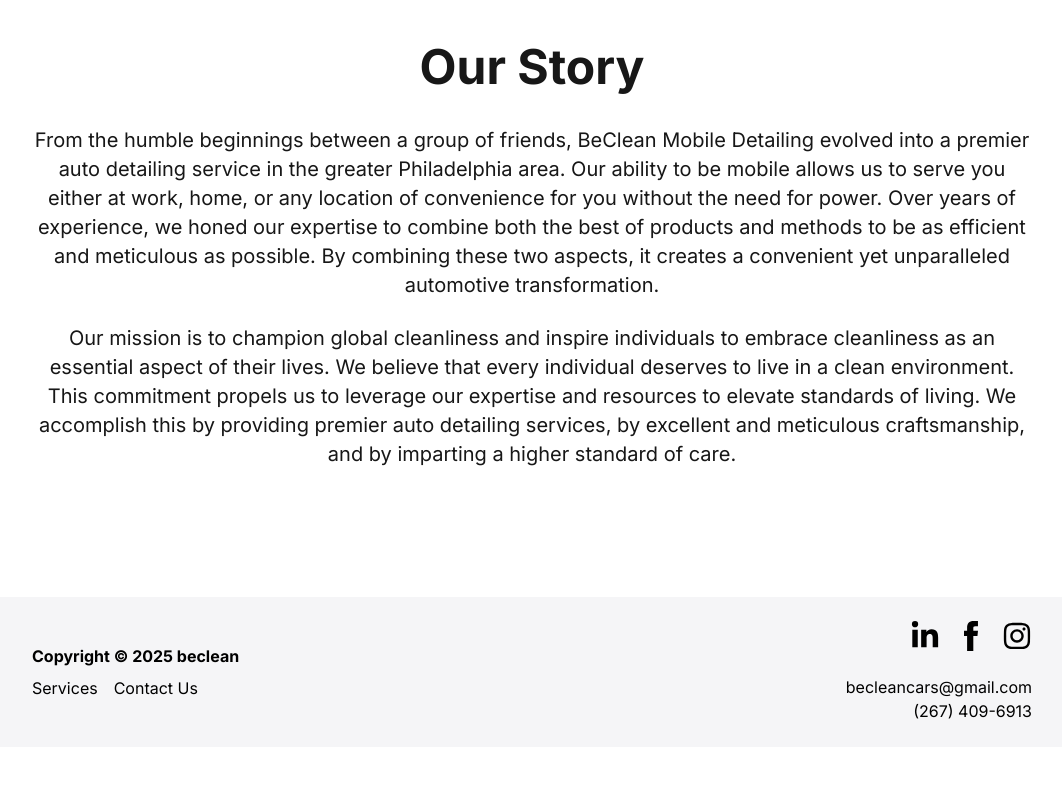
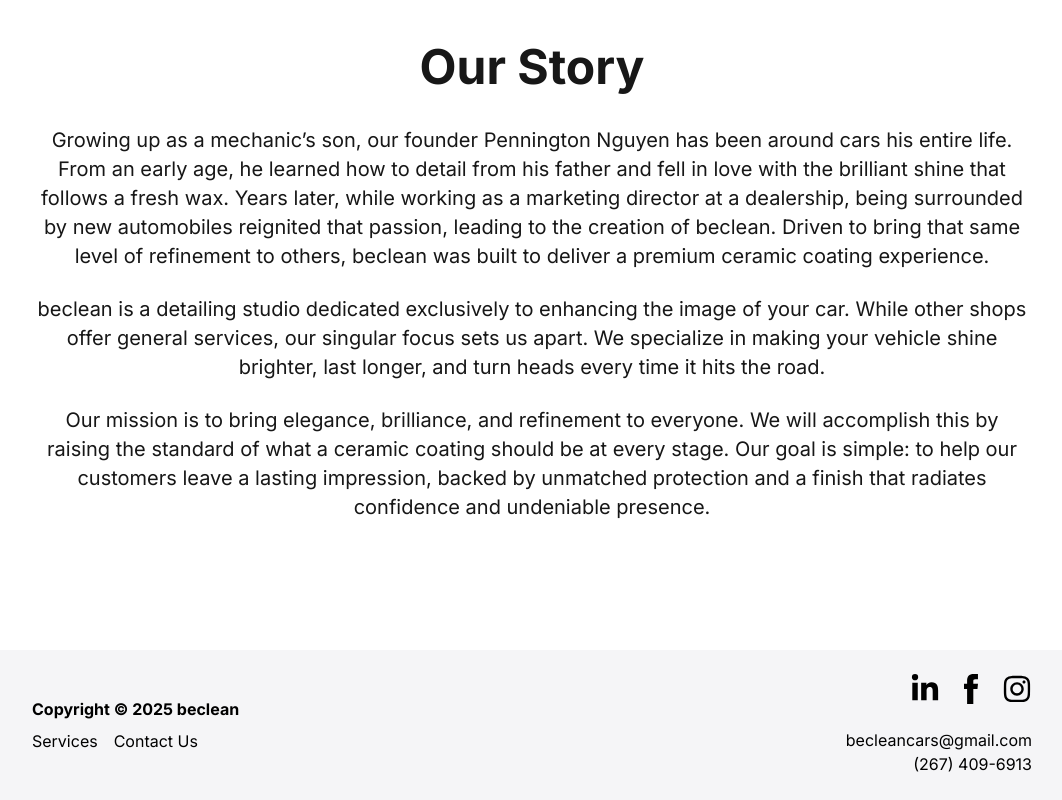
Before and after one commit to jisanjung/becleannext, a Next.js app: page / in a window 1280 px wide. Shown: the part 3277-4077 px from the top of the page, without its empty margins (108-1170 px from the left). Before the commit the page ends 4024 px from the top, so only its background shows below. Built offline with nearby package versions, Linux system fonts and the light colour scheme.

Commit message:
Our Story Copy Updates

```diff
--- a/src/landing/OurStory.jsx
+++ b/src/landing/OurStory.jsx
@@ -6,17 +6,15 @@
         <div className="container">
             <h2 className="title-sm text-center">Our Story</h2>
             <p className="text text-center">
-            From the humble beginnings between a group of friends, BeClean Mobile Detailing evolved into a premier auto detailing service in the greater Philadelphia area.
-            Our ability to be mobile allows us to serve you either at work, home, or any location of convenience for you without the need for power.
-            Over years of experience, we honed our expertise to combine both the best of products and methods to be as efficient and meticulous as possible.
-            By combining these two aspects, it creates a convenient yet unparalleled automotive transformation.
+            Growing up as a mechanic’s son, our founder Pennington Nguyen has been around cars his entire life. From an early age, he learned how to detail from his father and fell in love with the brilliant shine that follows a fresh wax. Years later, while working as a marketing director at a dealership, being surrounded by new automobiles reignited that passion, leading to the creation of beclean. Driven to bring that same level of refinement to others, beclean was built to deliver a premium ceramic coating experience.
             </p>
             <br/>
             <p className="text text-center">
-            Our mission is to champion global cleanliness and inspire individuals to embrace cleanliness as an essential aspect of their lives.
-            We believe that every individual deserves to live in a clean environment.
-            This commitment propels us to leverage our expertise and resources to elevate standards of living.
-            We accomplish this by providing premier auto detailing services, by excellent and meticulous craftsmanship, and by imparting a higher standard of care.
+            beclean is a detailing studio dedicated exclusively to enhancing the image of your car. While other shops offer general services, our singular focus sets us apart. We specialize in making your vehicle shine brighter, last longer, and turn heads every time it hits the road.
+            </p>
+            <br/>
+            <p className="text text-center">
+            Our mission is to bring elegance, brilliance, and refinement to everyone. We will accomplish this by raising the standard of what a ceramic coating should be at every stage. Our goal is simple: to help our customers leave a lasting impression, backed by unmatched protection and a finish that radiates confidence and undeniable presence.
             </p>
         </div>
     </section>
```
